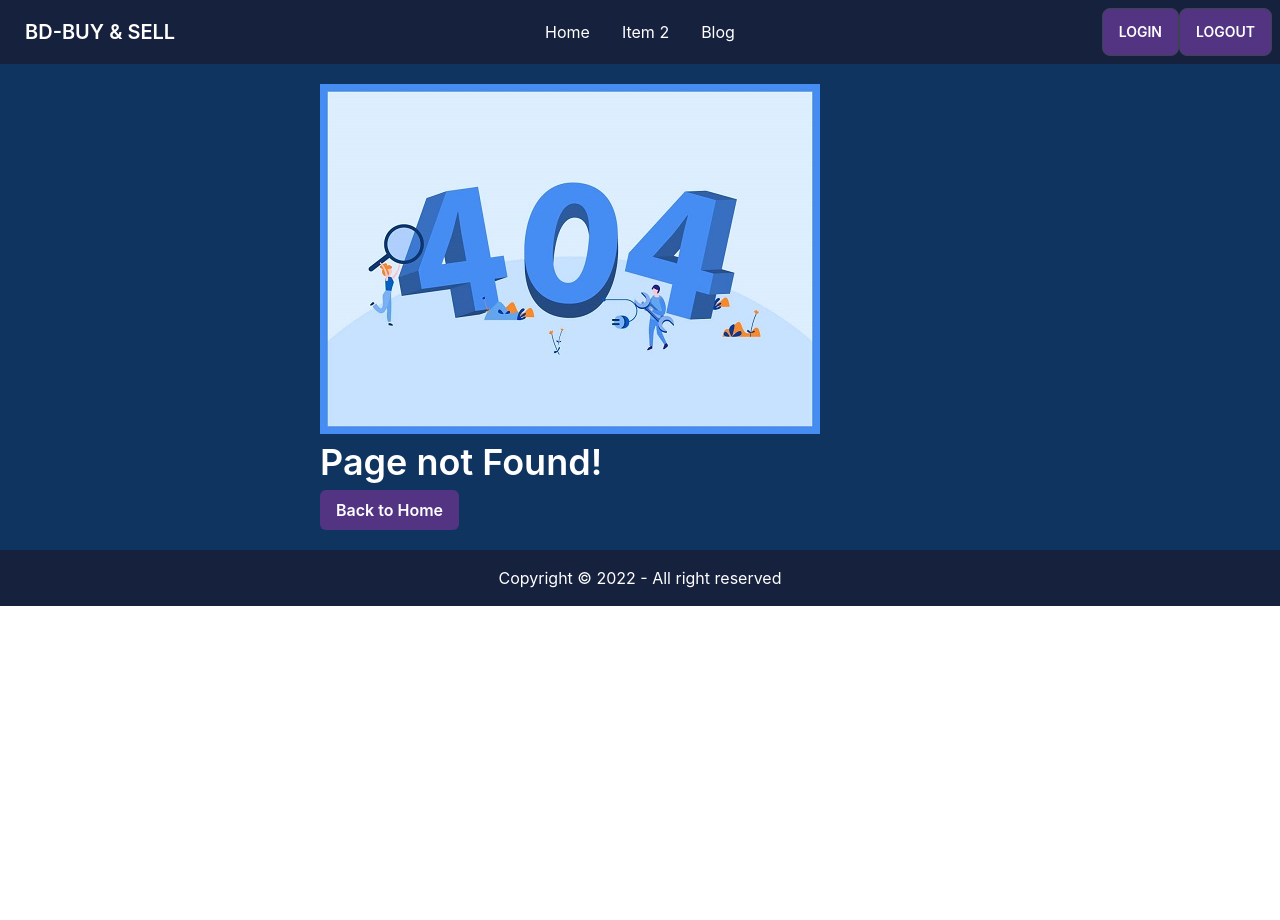
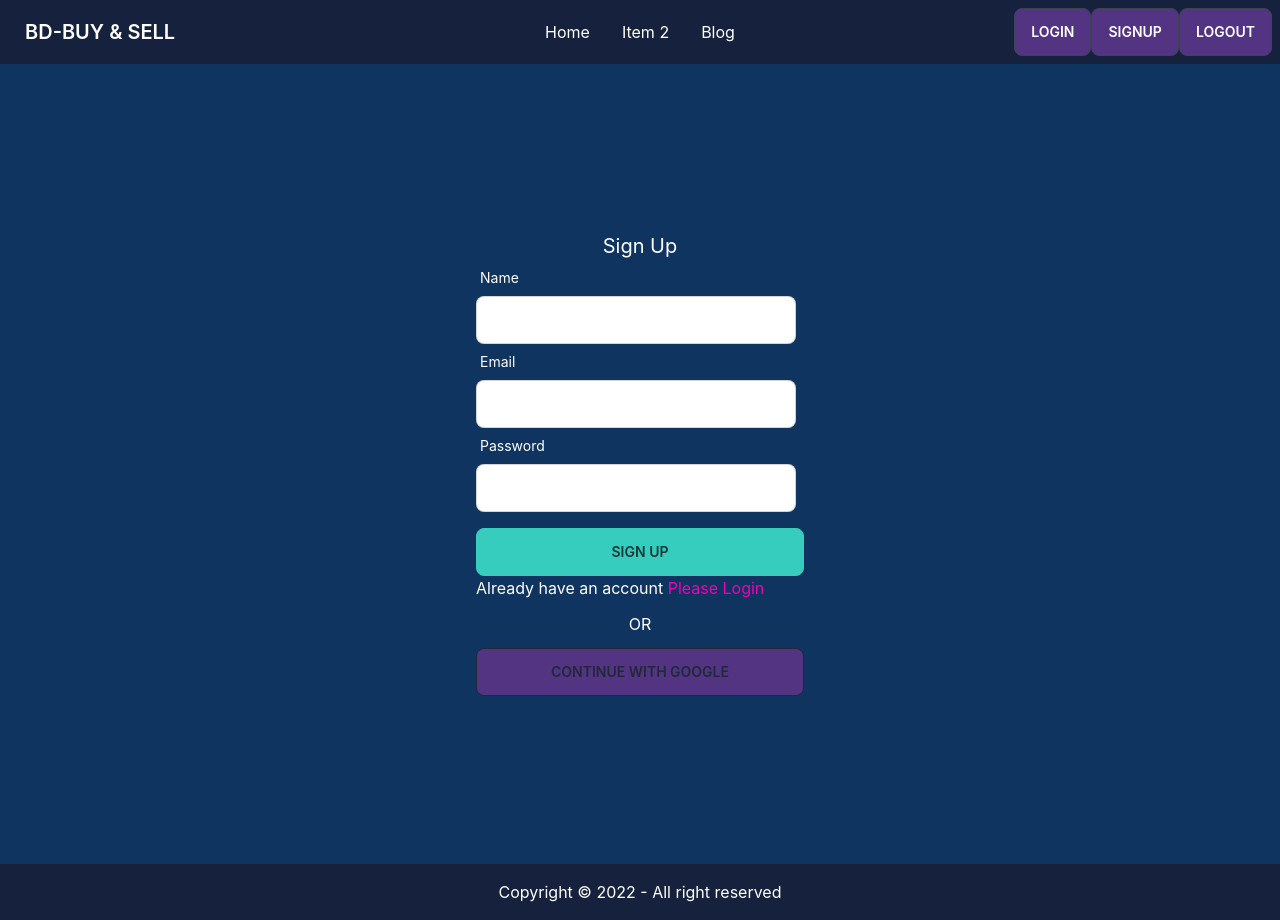
Before and after one commit to Taher027/resale-website-clint-side, a React (Create React App) app: page /signup in a window 1280 px wide. Before the commit this address had no page. Before the commit the page ends 800 px from the top, so only its background shows below. Built offline with nearby package versions, Linux system fonts and the light colour scheme; no server answers.

Commit message:
added login

```diff
--- a/package.json
+++ b/package.json
@@ -11,6 +11,7 @@
     "react": "^18.2.0",
     "react-dom": "^18.2.0",
     "react-hook-form": "^7.39.5",
+    "react-hot-toast": "^2.4.0",
     "react-router-dom": "^6.4.3",
     "react-scripts": "5.0.1",
     "web-vitals": "^2.1.4"
--- a/src/Context/AuthProvider.js
+++ b/src/Context/AuthProvider.js
@@ -1,19 +1,53 @@
-import React, { createContext } from 'react';
-import {getAuth} from 'firebase/auth'
+import React, { createContext, useEffect, useState } from 'react';
+import { createUserWithEmailAndPassword, getAuth, onAuthStateChanged, signInWithEmailAndPassword, signOut, updateProfile } from 'firebase/auth';
 import app from '../firebase/firebase.config';
+
 export const AuthContext = createContext();
 const auth = getAuth(app)
 
 const AuthProvider = ({ children }) => {
-    const authInfo = {
-
+    const [user, setUser] = useState(null);
+    const [loading, setLoading] = useState(true);
+    const createUser = (email, password) => {
+        setLoading(true);
+        return createUserWithEmailAndPassword(auth, email, password);
     }
 
+    const signIn = (email, password) => {
+        setLoading(true);
+        return signInWithEmailAndPassword(auth, email, password);
+    }
+
+    const updateUser = (userInfo) => {
+        return updateProfile(user, userInfo);
+    }
+
+    const logOut = () => {
+        setLoading(true);
+        return signOut(auth);
+    }
+
+    useEffect(() => {
+        const unsubscribe = onAuthStateChanged(auth, currentUser => {
+            console.log('user observing');
+            setUser(currentUser);
+            setLoading(false);
+        });
+
+        return () => unsubscribe();
+    }, [])
+
+    const authInfo = {
+        createUser,
+        signIn,
+        updateUser,
+        logOut,
+        user,
+        loading
+    }
     return (
-        <AuthContext.Provider value = {authInfo}>
-            {
-                children
-            }
+        <AuthContext.Provider value={authInfo}>
+            {children}
         </AuthContext.Provider>
     );
 };
--- a/src/Pages/Login/Login.js
+++ b/src/Pages/Login/Login.js
@@ -1,9 +1,66 @@
-import React from 'react';
+import React, { useContext, useState } from 'react';
+import { useForm } from 'react-hook-form';
+import { Link, useLocation, useNavigate } from 'react-router-dom';
+import { AuthContext } from '../../Context/AuthProvider';
 
 const Login = () => {
+    const { register, formState: { errors }, handleSubmit } = useForm();
+    const { signIn } = useContext(AuthContext);
+    const [loginError, setLoginError] = useState('');
+    const location = useLocation();
+    const navigate = useNavigate();
+
+    const from = location.state?.from?.pathname || '/';
+
+    const handleLogin = data => {
+        console.log(data);
+        setLoginError('');
+        signIn(data.email, data.password)
+            .then(result => {
+                const user = result.user;
+                console.log(user);
+                navigate(from, { replace: true });
+            })
+            .catch(error => {
+                console.log(error.message)
+                setLoginError(error.message);
+            });
+    }
+
     return (
-        <div>
-
+        <div className='h-[800px] flex justify-center items-center'>
+            <div className='w-96 p-7'>
+                <h2 className='text-xl text-center font-semibold'>Login</h2>
+                <form onSubmit={handleSubmit(handleLogin)}>
+                    <div className="form-control w-full max-w-xs">
+                        <label className="label"> <span className="label-text text-white">Email</span></label>
+                        <input type="text"
+                            {...register("email", {
+                                required: "Email Address is required"
+                            })}
+                            className="input input-bordered w-full max-w-xs" />
+                        {errors.email && <p className='text-red-600'>{errors.email?.message}</p>}
+                    </div>
+                    <div className="form-control w-full max-w-xs">
+                        <label className="label"> <span className="label-text text-white">Password</span></label>
+                        <input type="password"
+                            {...register("password", {
+                                required: "Password is required",
+                                minLength: { value: 6, message: 'Password must be 6 characters or longer' }
+                            })}
+                            className="input input-bordered w-full max-w-xs text-black" />
+                        <label className="label"> <span className="label-text text-white">Forget Password?</span></label>
+                        {errors.password && <p className='text-red-600'>{errors.password?.message}</p>}
+                    </div>
+                    <input className='btn btn-accent w-full' value="Login" type="submit" />
+                    <div>
+                        {loginError && <p className='text-red-600'>{loginError}</p>}
+                    </div>
+                </form>
+                <p>New to Doctors Portal <Link className='text-secondary' to="/signup">Create new Account</Link></p>
+                <div className="divider">OR</div>
+                <button className='btn bg-[#533483] w-full'>CONTINUE WITH GOOGLE</button>
+            </div>
         </div>
     );
 };
--- a/src/Pages/SingUp/SingnUp.js
+++ b/src/Pages/SingUp/SingnUp.js
@@ -1,11 +1,72 @@
-import React from 'react';
+import React, { useContext, useState } from 'react';
+import { useForm } from 'react-hook-form';
+import toast from 'react-hot-toast';
+import { Link } from 'react-router-dom';
+import { AuthContext } from '../../Context/AuthProvider';
 
-const SingnUp = () => {
+const SignUp = () => {
+    const { register, handleSubmit, formState: { errors } } = useForm();
+    const { createUser, updateUser } = useContext(AuthContext);
+    const [signUpError, setSignUPError] = useState('')
+    const handleSignUp = (data) => {
+        console.log(data);
+        setSignUPError('');
+        createUser(data.email, data.password)
+            .then(result => {
+                const user = result.user;
+                console.log(user);
+                toast('User Created Successfully.')
+                const userInfo = {
+                    displayName: data.name
+                }
+                updateUser(userInfo)
+                    .then(() => { })
+                    .catch(err => console.log(err));
+            })
+            .catch(error => {
+                console.log(error)
+                setSignUPError(error.message)
+            });
+    }
+
     return (
-        <div>
+        <div className='h-[800px] flex justify-center items-center'>
+            <div className='w-96 p-7'>
+                <h2 className='text-xl text-center'>Sign Up</h2>
+                <form onSubmit={handleSubmit(handleSignUp)}>
+                    <div className="form-control w-full max-w-xs">
+                        <label className="label"> <span className="label-text text-white">Name</span></label>
+                        <input type="text" {...register("name", {
+                            required: "Name is Required"
+                        })} className="input input-bordered w-full max-w-xs text-black" />
+                        {errors.name && <p className='text-red-500'>{errors.name.message}</p>}
+                    </div>
+                    <div className="form-control w-full max-w-xs">
+                        <label className="label"> <span className="label-text text-white">Email</span></label>
+                        <input type="email" {...register("email", {
+                            required: true
+                        })} className="input input-bordered w-full max-w-xs text-black" />
+                        {errors.email && <p className='text-red-500'>{errors.email.message}</p>}
+                    </div>
+                    <div className="form-control w-full max-w-xs">
+                        <label className="label"> <span className="label-text text-white">Password</span></label>
+                        <input type="password" {...register("password", {
+                            required: "Password is required",
+                            minLength: { value: 6, message: "Password must be 6 characters long" },
+                            pattern: { value: /(?=.*[A-Z])(?=.*[!@#$&*])(?=.*[0-9])/, message: 'Password must have uppercase, number and special characters' }
+                        })} className="input input-bordered w-full max-w-xs text-black" />
+                        {errors.password && <p className='text-red-500'>{errors.password.message}</p>}
+                    </div>
+                    <input className='btn btn-accent w-full mt-4' value="Sign Up" type="submit" />
+                    {signUpError && <p className='text-red-600'>{signUpError}</p>}
+                </form>
+                <p>Already have an account <Link className='text-secondary' to="/login">Please Login</Link></p>
+                <div className="divider">OR</div>
+                <button className='btn btn-outline w-full bg-[#533483]'>CONTINUE WITH GOOGLE</button>
 
+            </div>
         </div>
     );
 };
 
-export default SingnUp;
+export default SignUp;
--- a/src/Routes/Routes.js
+++ b/src/Routes/Routes.js
@@ -4,6 +4,7 @@
 import ErrorPage from "../Pages/ErrorPage";
 import Home from "../Pages/Home/Home";
 import Login from "../Pages/Login/Login";
+import SingnUp from "../Pages/SingUp/SingnUp";
 
 const router = createBrowserRouter([
     {
@@ -25,6 +26,10 @@
             {
                 path: '/login',
                 element:<Login></Login>
+            },
+            {
+                path: '/signup',
+                element:<SingnUp></SingnUp>
             }
         ]
     }
--- a/src/Shared/Header.js
+++ b/src/Shared/Header.js
@@ -26,6 +26,7 @@
             </div>
             <div className="navbar-end text-white">
                 <Link to={'/login'} className="btn bg-[#533483]">LogIn</Link>
+                <Link to={'/signup'} className="btn bg-[#533483]">SignUP</Link>
                 <Link to={'/login'} className="btn bg-[#533483]">LogOut</Link>
             </div>
         </div>
```
Also changed, not shown: 1 other file (tests, documents, lock files or other folders).
